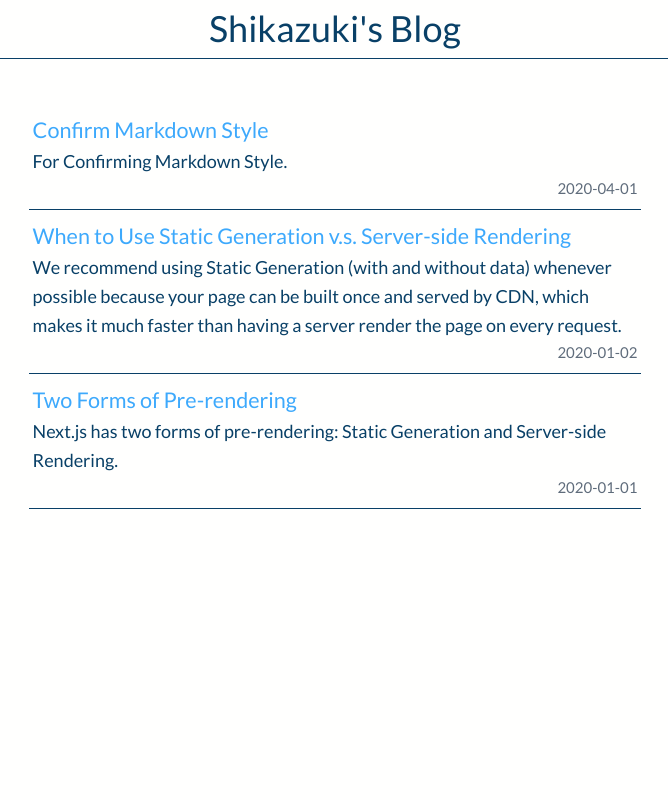
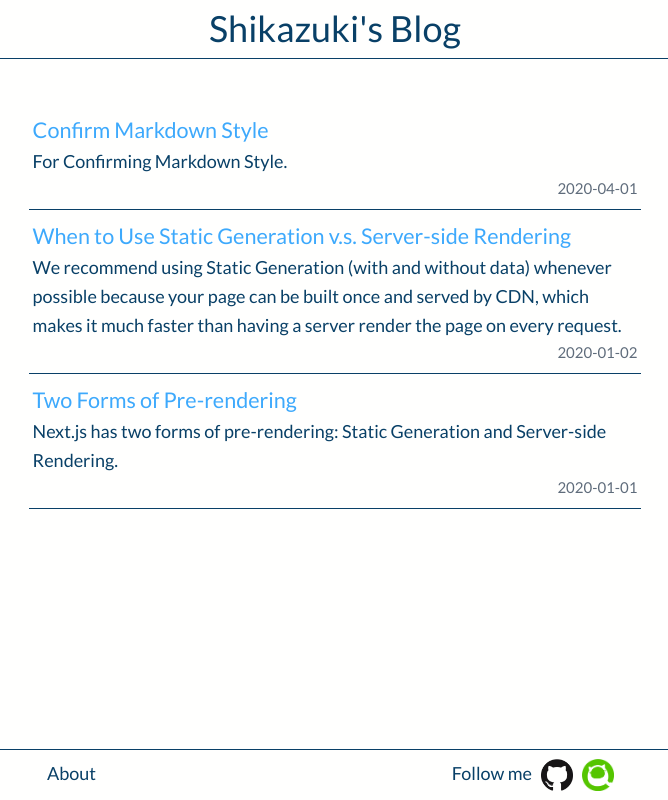
Before and after one commit to shikazuki/blog-app, a Next.js app: page / in a window 1280 px wide. Shown: the whole page, without its empty margins (305-973 px from the left). Built offline with nearby package versions, Linux system fonts and the light colour scheme.

Commit message:
add footer.

```diff
--- a/components/layout.module.css
+++ b/components/layout.module.css
@@ -1,15 +1,37 @@
-.container {
-  max-width: 36rem;
-  padding: 0 1rem;
-  margin: 3rem auto 6rem;
-}
-
 .header {
   display: flex;
   flex-direction: column;
   align-items: center;
 
   border-bottom: 1px solid #094067;
+}
+
+.main {
+  height: calc(100% - 58px - 1rem - 32px - 2px);
+}
+
+.footer {
+  border-top: 1px solid #094067;
+}
+
+.footerInner {
+  display: flex;
+  flex-direction: row;
+  justify-content: space-between;
+
+  max-width: 36rem;
+  padding: 0 2rem;
+  margin: 0.5rem auto;
+}
+
+.followMe {
+  display: flex;
+  flex-direction: row;
+  justify-content: space-evenly;
+}
+
+.snsIcon {
+  width: 32px;
 }
 
 .siteTitle {
--- a/components/layout.tsx
+++ b/components/layout.tsx
@@ -42,7 +42,17 @@ export default function Layout({
           </Link>
         </div>
       </header>
-      <main className={styles.container}>{children}</main>
+      <main className={styles.main}>{children}</main>
+      <footer className={styles.footer}>
+          <div className={styles.footerInner}>
+        <div>About</div>
+        <div className={styles.followMe}>
+            <span className={utilStyles.marginRightMini}>Follow me</span>
+            <a href="https://github.com/shikazuki" target="_blank"><img className={`${styles.snsIcon} ${utilStyles.marginRightMini}`} src="/images/github-logo.png"/></a>
+            <a href="https://qiita.com/shikazuki" target="_blank"><img className={`${styles.snsIcon} ${utilStyles.marginRightMini}`} src="/images/qiita_logo.png"/></a>
+        </div>
+          </div>
+      </footer>
     </>
   );
 }
--- a/pages/index.tsx
+++ b/pages/index.tsx
@@ -23,7 +23,7 @@ export default function Home({
       <Head>
         <title>{siteTitle}</title>
       </Head>
-      <section>
+      <section className={utilStyles.container}>
         {allPostsData.map(({ id, date, title, description }) => (
           <div className={styles.blog} key={id}>
             <div className={styles.blogTitle}>
--- a/styles/global.css
+++ b/styles/global.css
@@ -2,6 +2,7 @@ html,
 body {
   padding: 0;
   margin: 0;
+  height: 100%;
   font-family: "Lato", "Noto Sans JP", "ヒラギノ角ゴ ProN",
     "Hiragino Kaku Gothic ProN", "メイリオ", Meiryo, "ＭＳ Ｐゴシック",
     "MS PGothic", sans-serif;
@@ -9,6 +10,9 @@ body {
   font-size: 18px;
   background-color: #fffffe;
   color: #094067;
+}
+#__next {
+  height: 100%;
 }
 
 * {
@@ -26,7 +30,6 @@ a:hover {
 
 img {
   max-width: 100%;
-  display: block;
 }
 
 h1 {
--- a/styles/utils.module.css
+++ b/styles/utils.module.css
@@ -23,3 +23,13 @@
 .textCenter {
   text-align: center;
 }
+
+.marginRightMini {
+  margin-right: 0.5rem;
+}
+
+.container {
+  max-width: 36rem;
+  padding: 3rem 1rem;
+  margin: 0 auto;
+}
```
Also changed, not shown: public/images/github-logo.png (added), public/images/qiita_logo.png (added).
